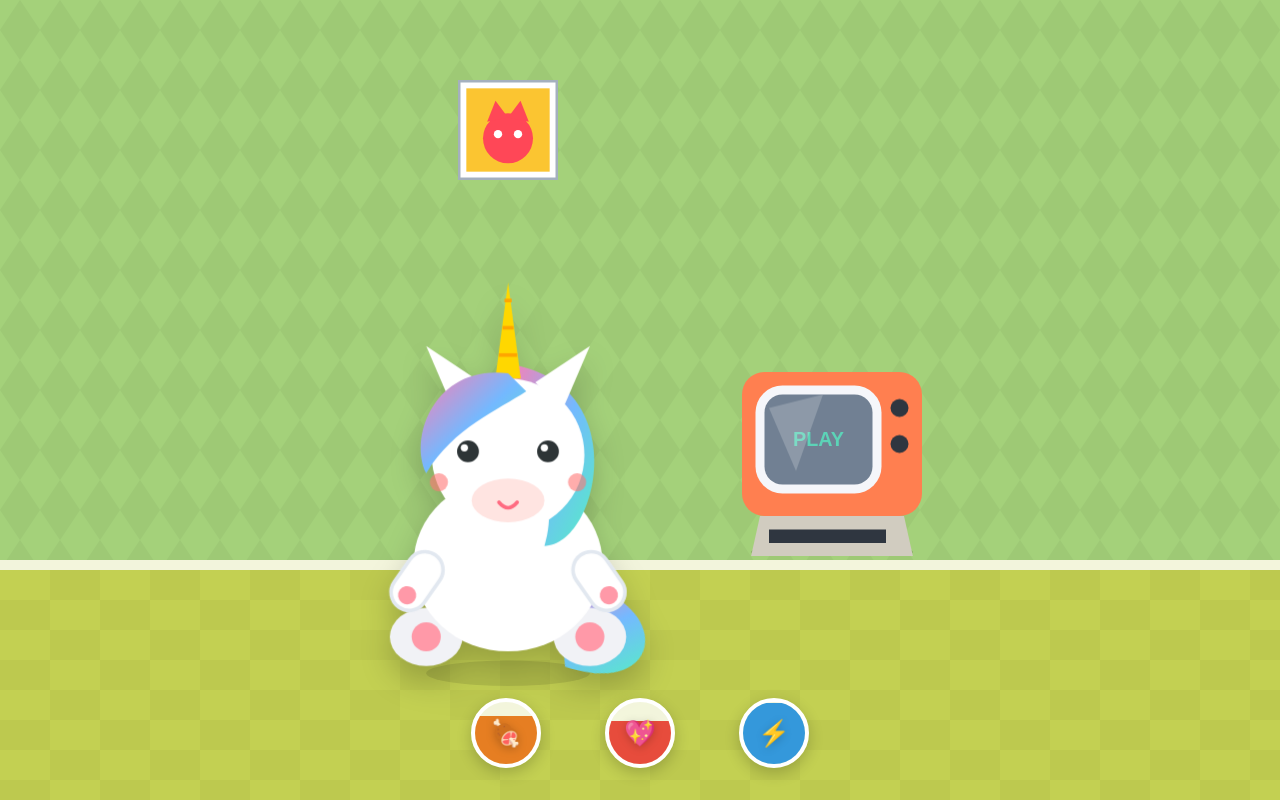
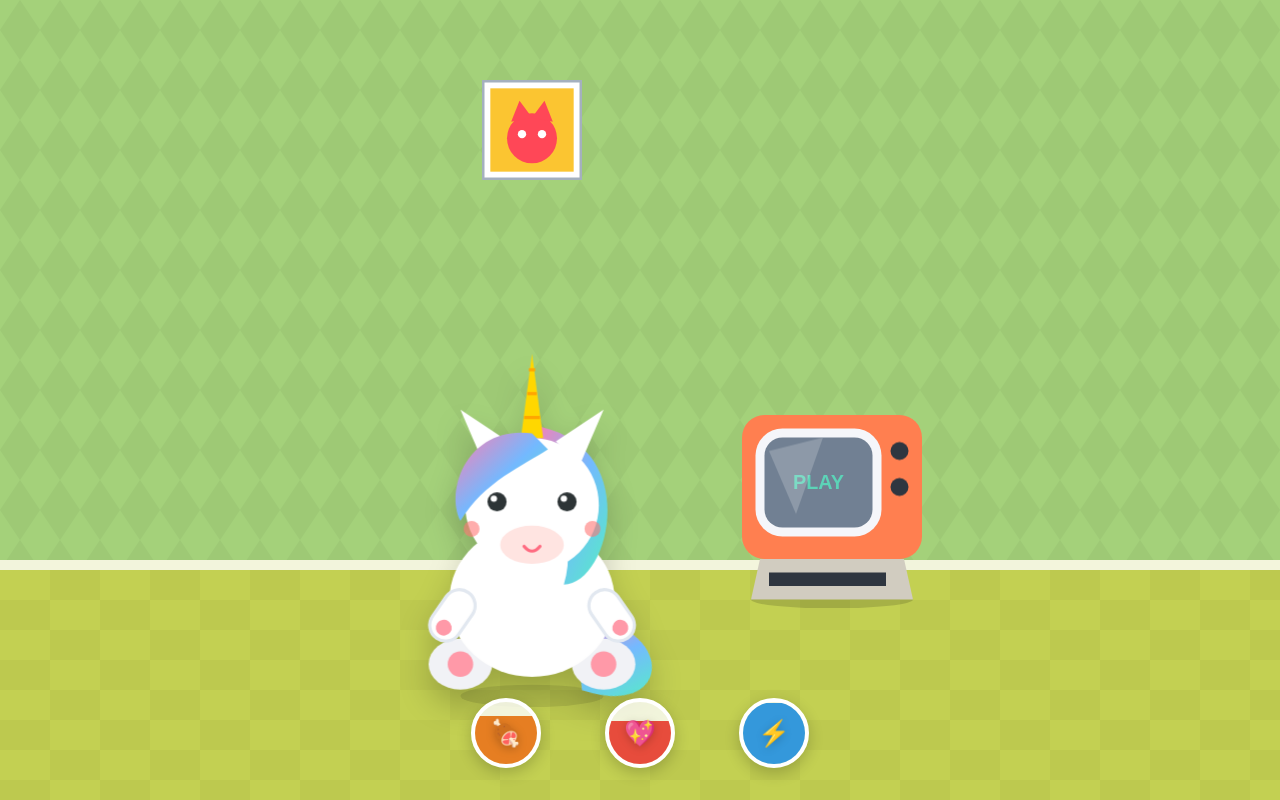
Before and after one commit to maksimFd/edinorog, a plain HTML site: page index.html in a window 1280 px wide. Both pictures are taken after a click on the button "Играть". Drawn offline with Linux system fonts and the light colour scheme.

Commit message:
Update index.html

```diff
--- a/index.html
+++ b/index.html
@@ -30,7 +30,6 @@
             display: flex; flex-direction: column; justify-content: center; align-items: center; z-index: 9999;
             transition: opacity 0.8s ease;
         }
-        /* ВЕРНУЛИ ЛОГОТИП И СДЕЛАЛИ ЕГО БОЛЬШИМ */
         #loadingScreen img { width: 250px; max-width: 80vw; margin-bottom: 40px; mix-blend-mode: multiply; }
 
         .progress-bar-container {
@@ -71,45 +70,43 @@
         }
         button.menu-btn:active { transform: translateY(8px); box-shadow: 0 0 0 #d03e56, 0 5px 10px rgba(255, 107, 129, 0.4); }
 
-        /* --- ИГРОВОЙ ЭКРАН --- */
+        /* --- ИГРОВОЙ ЭКРАН И ФОН --- */
         #gameScreen {
-            display: none;
-            flex-direction: column;
-            justify-content: flex-end;
-            align-items: center;
-            height: 100%;
-            width: 100%;
-            position: relative;
-            padding-bottom: 4vh;
+            display: none; width: 100%; height: 100%; position: relative;
         }
 
-        /* Адаптивный фон */
         #roomBg {
             position: absolute; top: 0; left: 0; width: 100%; height: 100%; z-index: 0;
         }
 
-        /* --- ИГРОВАЯ ЗОНА (Ограничитель ширины) --- */
         #gameArea {
             position: absolute; top: 0; left: 50%; transform: translateX(-50%);
             width: 100%; max-width: 600px; height: 100%; z-index: 1;
             pointer-events: none;
         }
 
-        /* --- КАРТИНА (Сдвинули влево над единорожкой) --- */
+        /* --- КАРТИНА --- */
         .painting-container {
-            position: absolute; top: 10%; left: 28%; transform: translateX(-50%);
+            position: absolute;
+            top: 10%;
+            left: 32%; /* Выровнено по центру единорога */
+            transform: translateX(-50%);
             width: 20vw; max-width: 100px; z-index: 1;
         }
 
-        /* --- ТЕЛЕВИЗОР (Жестко стоит на полу и вправо) --- */
+        /* --- ТЕЛЕВИЗОР (Окончательно приземлен) --- */
         .tv-container {
             position: absolute;
-            bottom: 30%; /* Строго на уровне плинтуса */
-            right: 3%; /* Прижат к правому краю */
+            bottom: 24%; /* Сместили ниже, чтобы тень упала на пол, а подставка стала на плинтус */
+            right: 3%;
             width: 40vw; max-width: 180px;
-            z-index: 1; /* Стоит У СТЕНЫ (позади единорожки) */
+            z-index: 1;
             cursor: pointer; transition: transform 0.1s;
             pointer-events: auto;
+        }
+        .tv-container svg {
+            display: block; /* Убивает нижний невидимый отступ */
+            width: 100%; height: auto;
         }
         .tv-container:active { transform: scale(0.95); }
 
@@ -117,24 +114,24 @@
         @keyframes blinkPlay { 0%, 100% { opacity: 1; } 50% { opacity: 0.2; } }
         .play-text-anim { animation: blinkPlay 1s infinite; }
 
-        /* --- ЕДИНОРОЖКА (Сдвинули влево, восстановили БОЛЬШОЙ размер) --- */
+        /* --- ЕДИНОРОЖКА --- */
         #unicornContainer {
             position: absolute;
-            bottom: 12%;
-            left: 28%; /* Сильно сместили влево, но оставили большим */
+            bottom: 10%; /* Посадили чуть плотнее на пол */
+            left: 32%; /* Чуть отодвинули от края для красоты */
             transform: translateX(-50%);
-            width: 75vw; /* ВОССТАНОВИЛИ БОЛЬШОЙ РАЗМЕР */
-            max-width: 400px;
+            width: 65vw; /* Оптимальный размер */
+            max-width: 350px;
             z-index: 2;
             pointer-events: none;
         }
         #unicornSvg {
+            display: block;
             width: 100%; height: auto; filter: drop-shadow(0 15px 15px rgba(0,0,0,0.2));
             transition: transform 0.1s ease; touch-action: none; cursor: pointer;
             pointer-events: none;
         }
 
-        /* Возвращаем кликабельность ТОЛЬКО нарисованным частям тела! */
         #unicornBodyGroup {
             pointer-events: auto;
         }
@@ -162,10 +159,10 @@
         #energyFill { background: #3498db; }
         .icon { position: relative; z-index: 2; font-size: 1.6rem; filter: drop-shadow(0 2px 4px rgba(0,0,0,0.2)); }
 
-        /* --- ОБЛАЧКО УВЕДОМЛЕНИЙ (Жестко привязали к единорогу) --- */
+        /* --- ОБЛАЧКО УВЕДОМЛЕНИЙ --- */
         #speechBubble {
             --bg-color: rgba(255, 255, 255, 0.95); --text-color: #d03e56;
-            position: absolute; top: 18%; left: 28%; transform: translateX(-50%);
+            position: absolute; top: 15%; left: 32%; transform: translateX(-50%);
             background-color: var(--bg-color); color: var(--text-color); padding: 12px 25px;
             border-radius: 25px; font-weight: bold; font-size: 1.3rem; box-shadow: 0 5px 15px rgba(0,0,0,0.15);
             opacity: 0; transition: opacity 0.3s ease; pointer-events: none; white-space: nowrap; z-index: 10;
@@ -181,8 +178,7 @@
 
     <!-- ЭКРАН ЗАГРУЗКИ -->
     <div id="loadingScreen">
-        <!-- КАРТИНКА ЛОГОТИПА ВОССТАНОВЛЕНА -->
-        <img src="logo.png" alt="Логотип">
+        <img src="logo.png" alt="Логотип" onerror="this.style.display='none'">
         <div class="progress-bar-container"><div class="progress-bar-fill" id="progressBar"></div></div>
     </div>
 
@@ -213,7 +209,7 @@
     <!-- ИГРОВОЙ ЭКРАН -->
     <div id="gameScreen">
 
-        <!-- АДАПТИВНЫЙ ФОН (НА ВЕСЬ ЭКРАН) -->
+        <!-- АДАПТИВНЫЙ ФОН -->
         <svg id="roomBg" width="100%" height="100%">
             <defs>
                 <pattern id="wallPattern" width="40" height="60" patternUnits="userSpaceOnUse">
@@ -250,10 +246,12 @@
                 </svg>
             </div>
 
-            <!-- Телевизор (Стоит на плинтусе, кликабелен, обрезана нижняя пустота) -->
+            <!-- Телевизор (Расширенный холст, чтобы влезла тень снизу) -->
             <div class="tv-container" id="tvGroup">
-                <svg viewBox="0 0 200 205">
-                    <ellipse cx="100" cy="200" rx="90" ry="10" fill="rgba(0,0,0,0.15)" />
+                <svg viewBox="0 0 200 215">
+                    <!-- Тень на полу (Y=205) -->
+                    <ellipse cx="100" cy="205" rx="90" ry="10" fill="rgba(0,0,0,0.15)" />
+                    <!-- Низ подставки на Y=205 -->
                     <path d="M 20 160 L 180 160 L 190 205 L 10 205 Z" fill="#d1ccc0" />
                     <rect x="30" y="175" width="130" height="15" fill="#2f3640" />
                     <rect x="0" y="0" width="200" height="160" rx="25" fill="#ff7f50" />
@@ -271,7 +269,7 @@
                 </svg>
             </div>
 
-            <!-- Единорожка (ВОССТАНОВЛЕН БОЛЬШОЙ РАЗМЕР) -->
+            <!-- Единорожка -->
             <div id="unicornContainer">
                 <svg viewBox="40 10 220 245" id="unicornSvg">
                     <defs>
@@ -329,7 +327,7 @@
                 <div class="stat-indicator"><div class="fill-level" id="energyFill"></div><span class="icon">⚡</span></div>
             </div>
 
-        </div> <!-- Конец Game Area -->
+        </div>
     </div>
 
     <script>
@@ -347,12 +345,10 @@
         const happyFill = document.getElementById('happyFill');
         const energyFill = document.getElementById('energyFill');
 
-        // Теперь мы вешаем слушатели на группу тела, а не на весь SVG-квадрат
         const unicornBodyGroup = document.getElementById('unicornBodyGroup');
         const unicornSvg = document.getElementById('unicornSvg');
         const speechBubble = document.getElementById('speechBubble');
 
-        // Элементы ТВ
         const tvGroup = document.getElementById('tvGroup');
         const tvLoadingBg = document.getElementById('tvLoadingBg');
         const tvLoadingBar = document.getElementById('tvLoadingBar');
@@ -373,7 +369,6 @@
             }, 2500);
         });
 
-        // Запуск игры
         playBtn.addEventListener('click', () => {
             mainMenu.style.display = 'none';
             gameScreen.style.display = 'block';
@@ -417,7 +412,6 @@
             });
         });
 
-        // Возврат из мини-игр
         backBtn.addEventListener('click', () => {
             miniGamesScreen.style.display = 'none';
             gameScreen.style.display = 'block';
@@ -493,7 +487,6 @@
             }
         });
 
-        // Падение характеристик
         setInterval(() => {
             if (gameScreen.style.display === 'block') {
                 stats.hunger = Math.max(0, stats.hunger - 2);
```
